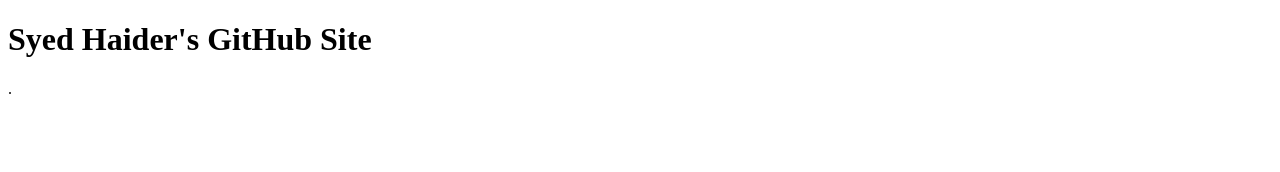
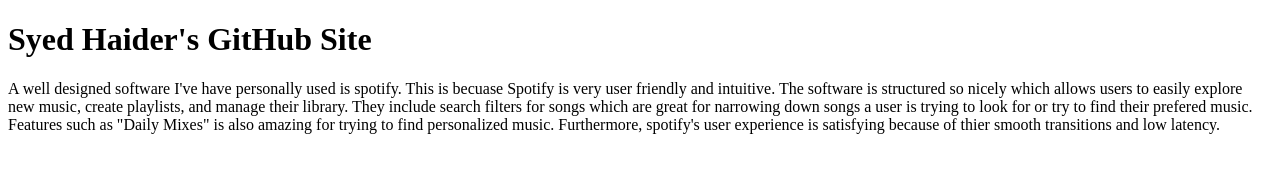
Before and after one commit to HaiderSyed05/SyedHaider786.github.io, a plain HTML site: page index.html in a window 1280 px wide. Drawn offline with Linux system fonts and the light colour scheme.

Commit message:
Update index.html

```diff
--- a/index.html
+++ b/index.html
@@ -2,13 +2,18 @@
 <html>
 
 <head>
-  <title>CIS*1250 Template</title>
+  <title>SyedHaider Github</title>
   <meta name="google" content="notranslate">
 </head>
 
 <body>
   <h1>Syed Haider's GitHub Site</h1>
-  <p>.</p>
+  <p>A well designed software I've have personally used is spotify. This is becuase Spotify is very user friendly and
+  intuitive. The software is structured so nicely which allows users to easily explore new music,
+  create playlists, and manage their library. They include search filters for songs which are great for
+  narrowing down songs a user is trying to look for or try to find their prefered music. Features such as "Daily Mixes"
+  is also amazing for trying to find personalized music. Furthermore, spotify's user experience is satisfying because of
+  thier smooth transitions and low latency.</p>
 
 </body>
 
```
